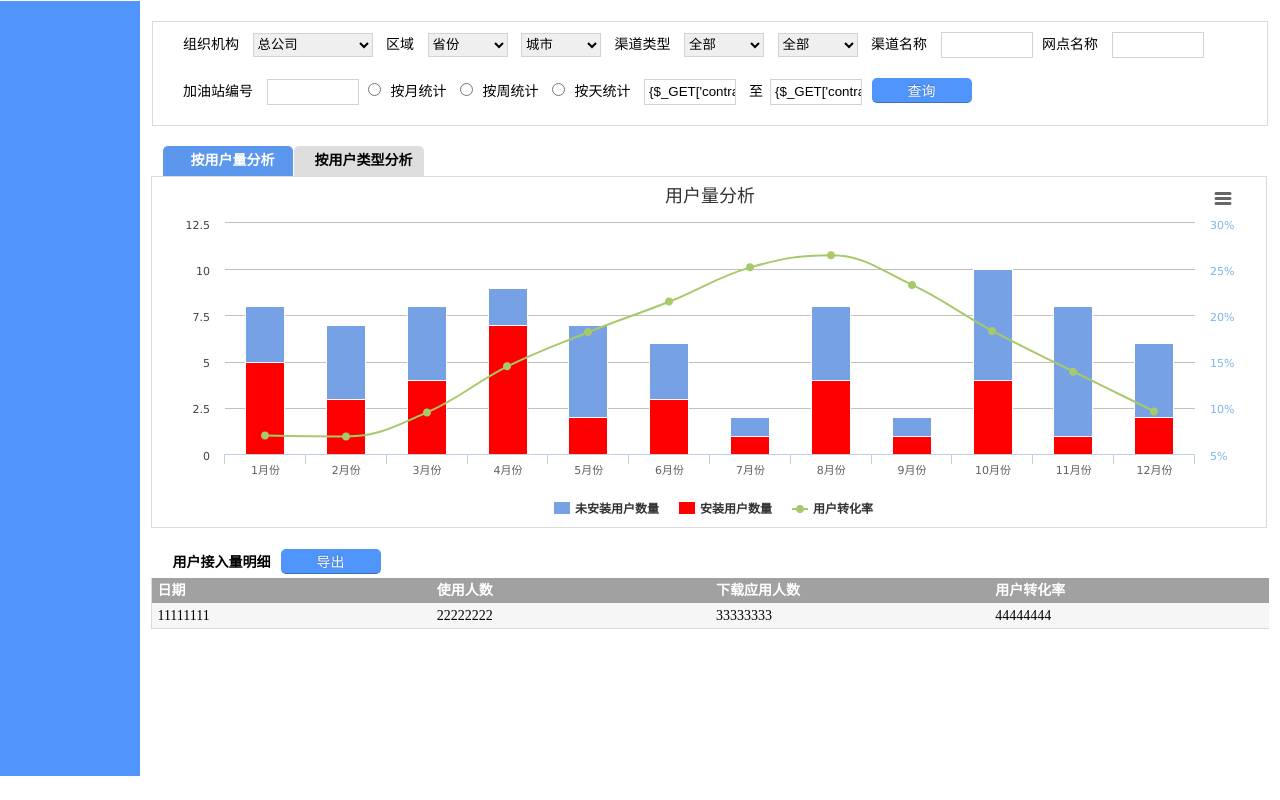
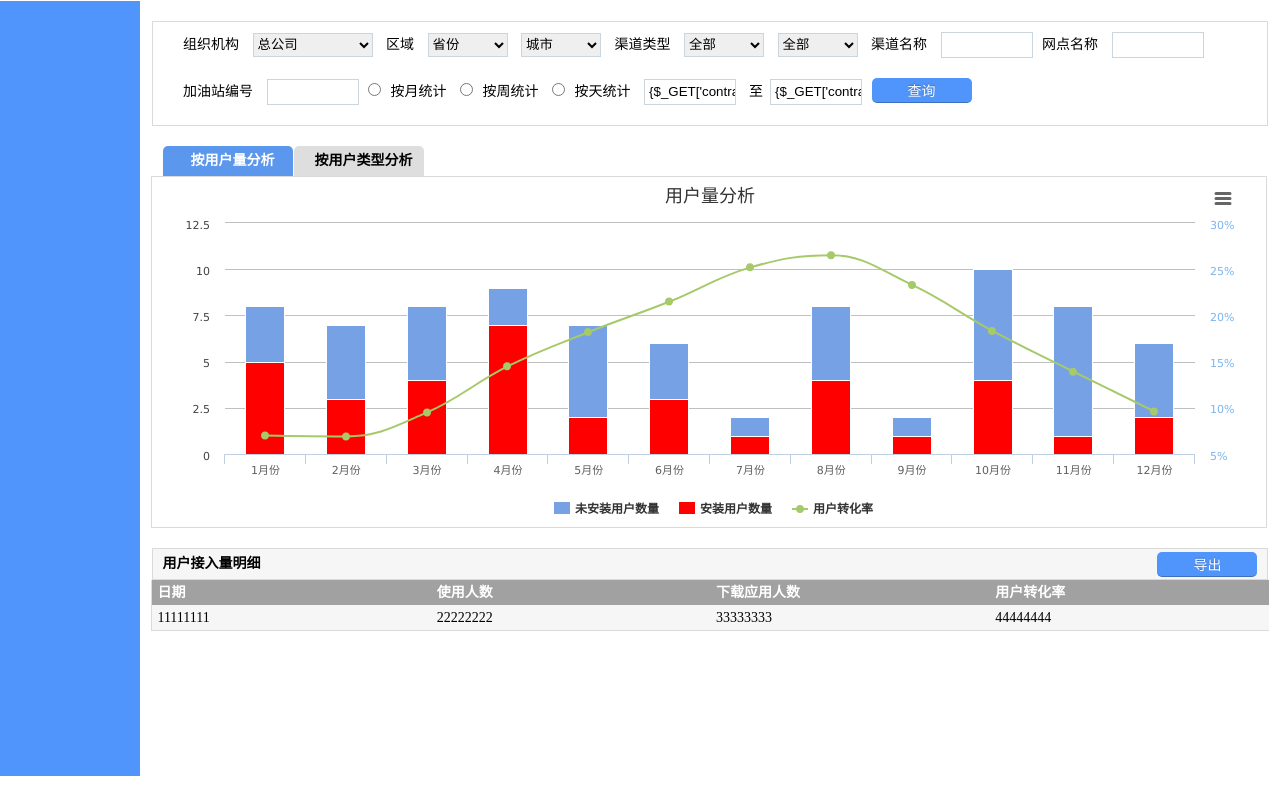
Before and after one commit to lilinchun1/gas_station_erp, a PHP site: page /qdAdmin/Tpl/statistics/user_statistics.html in a window 1280 px wide. Run offline with PHP 8.4, Linux system fonts and the light colour scheme.

Commit message:
713下午2

```diff
--- a/Public/sass/configuration.scss
+++ b/Public/sass/configuration.scss
@@ -1457,3 +1457,10 @@ input.input-org-info,input.channel-select{
   width: 200px;}
 
 .rizhi{min-height: 230px;}
+.role-table .biao-tt{
+  width: 99.8%;
+  background: $bg-color;
+  border: 1px solid $border-color;}
+.fr-btn{
+  float: right;
+  margin: 3px 10px 0 0;}
--- a/Tpl/statistics/user_statistics.html
+++ b/Tpl/statistics/user_statistics.html
@@ -97,7 +97,7 @@
                 </div>-->
                 <div class="role-table">
                     <div class="data-log">
-                        <h3>用户接入量明细<input type="submit" class="role-control-btn" value="导出" /></h3>
+                        <h3 class="biao-tt">用户接入量明细<input type="submit" class="role-control-btn fr-btn" value="导出" /></h3>
 
                     </div>
                     <ul class="statistics-list">
@@ -127,7 +127,7 @@
                 </div>
                 <div class="role-table">
                     <div class="data-log">
-                        <h3>平均安装量<input type="submit" class="role-control-btn" value="导出" /></h3>
+                        <h3 class="biao-tt">平均安装量<input type="submit" class="role-control-btn fr-btn" value="导出" /></h3>
 
                     </div>
                     <ul class="statistics-list">
```
Also changed, not shown: Public/css/configuration.css, 3 other files.
